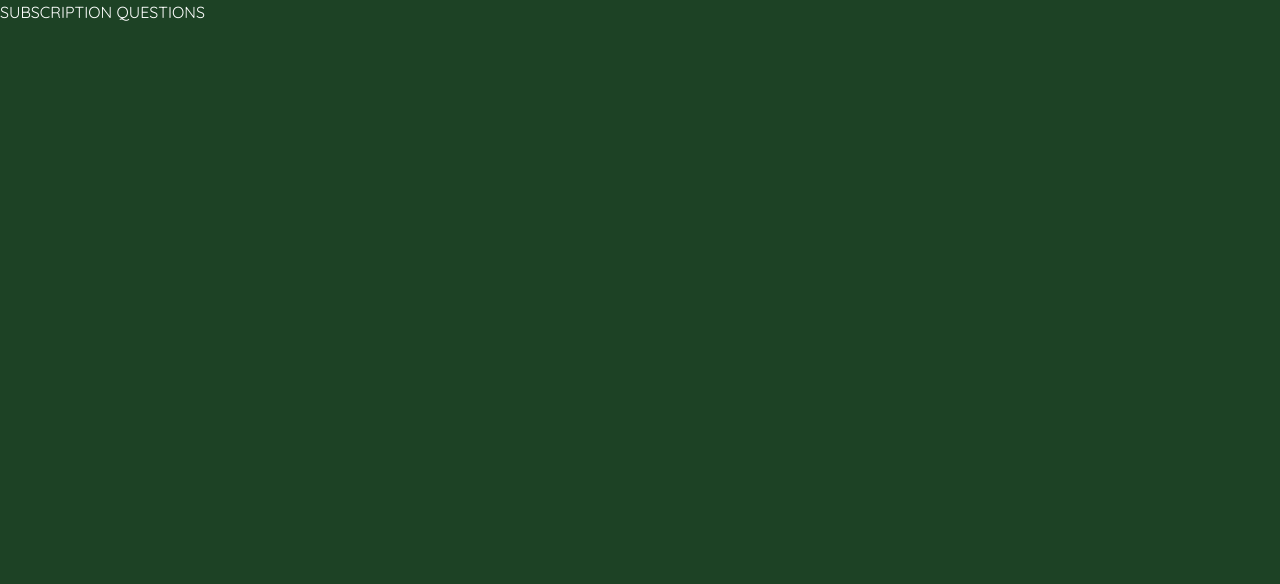
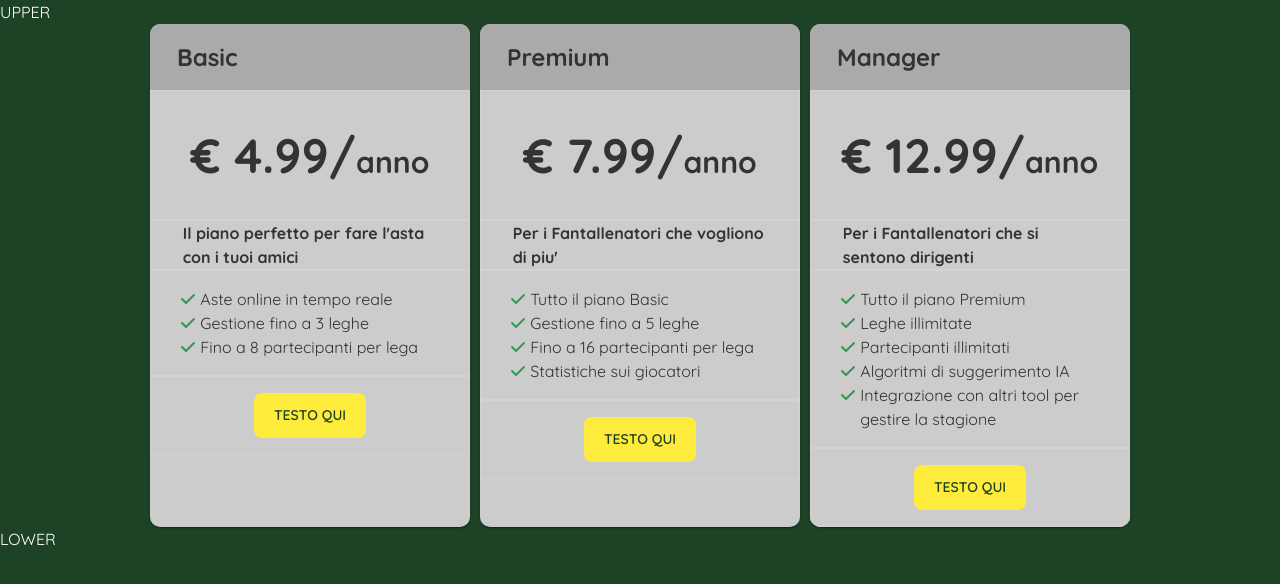
Before and after one commit to danielecomandini/astawar, a React (Vite) app: page /subscription in a window 1280 px wide. Shown: the top 584 px of the page. Built offline with nearby package versions, Linux system fonts and the light colour scheme.

Commit message:
Subscription Plans

```diff
--- a/package.json
+++ b/package.json
@@ -13,6 +13,10 @@
     "@emotion/react": "^11.14.0",
     "@emotion/styled": "^11.14.0",
     "@fontsource/inter": "^5.2.5",
+    "@fortawesome/fontawesome-svg-core": "^6.7.2",
+    "@fortawesome/free-brands-svg-icons": "^6.7.2",
+    "@fortawesome/free-solid-svg-icons": "^6.7.2",
+    "@fortawesome/react-fontawesome": "^0.2.2",
     "@mui/material": "^7.0.1",
     "react": "^18.2.0",
     "react-dom": "^18.2.0",
--- /dev/null
+++ b/src/UI/elements/icons/AWIcon.jsx
@@ -0,0 +1,7 @@
+import { FontAwesomeIcon } from "@fortawesome/react-fontawesome";
+
+const AWIcon = ({ icon, ...props }) => {
+  return <FontAwesomeIcon icon={icon} {...props} />;
+};
+
+export default AWIcon;
--- /dev/null
+++ b/src/UI/elements/texts/AWText.jsx
@@ -0,0 +1,7 @@
+import { Typography } from "@mui/material";
+
+const AWText = ({ children, ...props }) => {
+  return <Typography {...props}>{children}</Typography>;
+};
+
+export default AWText;
--- a/src/UI/themes/AstaWarTheme.tsx
+++ b/src/UI/themes/AstaWarTheme.tsx
@@ -5,6 +5,8 @@ export const AW_COLORS = {
   background: '#1D4225', // Green background
   text: '#FFFFFF',       // White text
   highlight: '#FFEB3B',  // Yellow highlight
+  cardHeader: '#333333',  // Darg grey
+  check: '#339955',       // Check
 };
 
 export const AW_FONT_FAMILY = 'Quicksand'
@@ -99,6 +101,14 @@ const AstaWarTheme = createTheme({
         },
       },
     },
+    MuiCard: {
+      styleOverrides: {
+        root: {
+          backgroundColor: '#CCCCCC',
+          borderRadius: '10px'
+        }
+      }
+    }
   },
 });
 
--- /dev/null
+++ b/src/pages/subscriptions/AstaWarSubscriptions.module.css
@@ -0,0 +1,12 @@
+.subscription-plans-container {
+  display: flex;
+  justify-content: center;
+  gap: 3;
+  flex-wrap: "wrap";
+}
+
+.subscription-plans-card {
+  width: 25%;
+  margin-left: 5px;
+  margin-right: 5px;
+}
--- /dev/null
+++ b/src/pages/subscriptions/AstaWarSubscriptionsIndex.jsx
@@ -0,0 +1,17 @@
+import AstaWarSubscriptionPlans from "./components/AstaWarSubscriptionPlans";
+
+import PLANS from "./SUBSCRIPTION_PLANS";
+
+import classes from "./AstaWarSubscriptions.module.css";
+
+const AstaWarSubscriptionIndex = () => {
+  return (
+    <>
+      <div>UPPER</div>
+      <AstaWarSubscriptionPlans classes={classes} plans={PLANS} />
+      <div>LOWER</div>
+    </>
+  );
+};
+
+export default AstaWarSubscriptionIndex;
--- /dev/null
+++ b/src/pages/subscriptions/SUBSCRIPTION_PLANS.js
@@ -0,0 +1,43 @@
+const SUBSCRIPTION_PLANS = [
+  {
+    id: "PLAN_BASIC",
+    name: "Basic",
+    price: 4.99,
+    currency: "€",
+    description: "Il piano perfetto per fare l'asta con i tuoi amici",
+    functionalities: [
+      "Aste online in tempo reale",
+      "Gestione fino a 3 leghe",
+      "Fino a 8 partecipanti per lega",
+    ],
+  },
+  {
+    id: "PLAN_PREMIUM",
+    name: "Premium",
+    price: 7.99,
+    currency: "€",
+    description: "Per i Fantallenatori che vogliono di piu'",
+    functionalities: [
+      "Tutto il piano Basic",
+      "Gestione fino a 5 leghe",
+      "Fino a 16 partecipanti per lega",
+      "Statistiche sui giocatori",
+    ],
+  },
+  {
+    id: "PLAN_MANAGER",
+    name: "Manager",
+    price: 12.99,
+    currency: "€",
+    description: "Per i Fantallenatori che si sentono dirigenti",
+    functionalities: [
+      "Tutto il piano Premium",
+      "Leghe illimitate",
+      "Partecipanti illimitati",
+      "Algoritmi di suggerimento IA",
+      "Integrazione con altri tool per gestire la stagione",
+    ],
+  },
+];
+
+export default SUBSCRIPTION_PLANS;
--- /dev/null
+++ b/src/pages/subscriptions/components/AstaWarSubscriptionPlans.jsx
@@ -0,0 +1,161 @@
+import { Box, Card } from "@mui/material";
+import AWText from "../../../UI/elements/texts/AWText";
+import { AW_COLORS } from "../../../UI/themes/AstaWarTheme";
+import AWIcon from "../../../UI/elements/icons/AWIcon";
+import AWButton from "../../../UI/elements/buttons/AWButton";
+import { faCheck } from "@fortawesome/free-solid-svg-icons";
+
+const AstaWarSubscriptionPlanName = ({ plan }) => {
+  return (
+    <Box
+      sx={{
+        maxWidth: 600,
+        margin: "0 auto",
+        border: "1px solid lightgray",
+        p: 2,
+        backgroundColor: "#AAAAAA",
+        border: "1px solid #AAAAAA",
+        borderRadius: "10px 10px 0px 0px",
+      }}
+    >
+      <AWText
+        color={AW_COLORS.cardHeader}
+        fontWeight="bold"
+        paddingLeft="10px"
+        variant="h5"
+      >
+        {plan.name}
+      </AWText>
+    </Box>
+  );
+};
+
+const AstaWarSubscriptionPlanPrice = ({ plan }) => {
+  return (
+    <Box
+      sx={{
+        maxWidth: 600,
+        margin: "0 auto",
+        border: "1px solid lightgray",
+        p: 2,
+      }}
+    >
+      <AWText
+        textAlign="center"
+        color={AW_COLORS.cardHeader}
+        fontWeight="bold"
+        variant="h3"
+        paddingTop="20px"
+        paddingBottom="20px"
+      >
+        {plan.currency} {plan.price}/
+        <span style={{ fontSize: "30px" }}>anno</span>
+      </AWText>
+    </Box>
+  );
+};
+
+const AstaWarSubscriptionPlanDescription = ({ plan }) => {
+  return (
+    <Box
+      sx={{
+        maxWidth: 600,
+        margin: "0 auto",
+        border: "1px solid lightgray",
+      }}
+    >
+      <div
+        style={{
+          width: "80%",
+          margin: "0 auto",
+        }}
+      >
+        <AWText
+          textAlign="justify"
+          color={AW_COLORS.cardHeader}
+          fontWeight="bold"
+          variant="h7"
+          paddingTop="20px"
+          paddingBottom="20px"
+        >
+          {plan.description}
+        </AWText>
+      </div>
+    </Box>
+  );
+};
+
+const AstaWarSubscriptionPlanFunctionalities = ({ plan }) => {
+  return (
+    <Box
+      sx={{
+        maxWidth: 600,
+        margin: "0 auto",
+        border: "1px solid lightgray",
+        p: 2,
+      }}
+    >
+      {plan.functionalities.map((f, idx) => (
+        <div
+          key={idx}
+          style={{ display: "flex", margin: "0 auto", width: "90%" }}
+        >
+          <div>
+            <AWIcon icon={faCheck} color={AW_COLORS.check} />
+          </div>
+          <div>
+            <AWText color={AW_COLORS.cardHeader} paddingLeft="5px">
+              {f}
+            </AWText>
+          </div>
+        </div>
+      ))}
+    </Box>
+  );
+};
+
+const AstaWarSubscriptionPlanButton = ({ plan }) => {
+  return (
+    <Box
+      sx={{
+        maxWidth: 600,
+        margin: "0 auto",
+        border: "1px solid lightgray",
+        display: 'flex',
+        justifyContent: 'center',
+        alignItems: 'center',
+        textAlign: 'center',
+        p: 2,
+      }}
+    >
+      <div style={{
+        margin: '0 auto',
+        width: '100%',
+
+      }}>
+        <AWButton style={{position: "relative", bottom: '0px'}}>INIZIA CON {plan.name.toUpperCase()}</AWButton>
+      </div>
+    </Box>
+  );
+};
+
+const AstaWarSubscriptionPlans = ({ classes, plans }) => {
+  return (
+    <>
+      <div className={classes["subscription-plans-container"]}>
+        {plans &&
+          plans.map((plan) => (
+            <Card key={plan.id} className={classes["subscription-plans-card"]}>
+              <AstaWarSubscriptionPlanName plan={plan} />
+              <AstaWarSubscriptionPlanPrice plan={plan} />
+              <AstaWarSubscriptionPlanDescription plan={plan} />
+              <AstaWarSubscriptionPlanFunctionalities plan={plan} />
+              <AstaWarSubscriptionPlanButton plan={plan} />
+            </Card>
+          ))}
+      </div>
+    </>
+  );
+};
+
+export default AstaWarSubscriptionPlans;
--- a/src/routing/AstaWarRouter.jsx
+++ b/src/routing/AstaWarRouter.jsx
@@ -1,11 +1,12 @@
 import { BrowserRouter as Router, Routes, Route } from "react-router-dom";
+import AstaWarSubscriptionIndex from "../pages/subscriptions/AstaWarSubscriptionsIndex";
 
 const AstaWarRouter = () => {
   return (
     <Router>
       <Routes>
         <Route path="/home" element={<div>HOME</div>} />
-        <Route path="/subscription" element={<div>SUBSCRIPTION QUESTIONS</div>} />
+        <Route path="/subscription" element={<AstaWarSubscriptionIndex />} />
         <Route path="/action" element={<div>ACTION</div>} />
         <Route path="/contact" element={<div>CONTACT</div>} />
         <Route path="*" element={<div>UNDEFINED</div>} />
```
Also changed, not shown: 1 other file (tests, documents, lock files or other folders).
